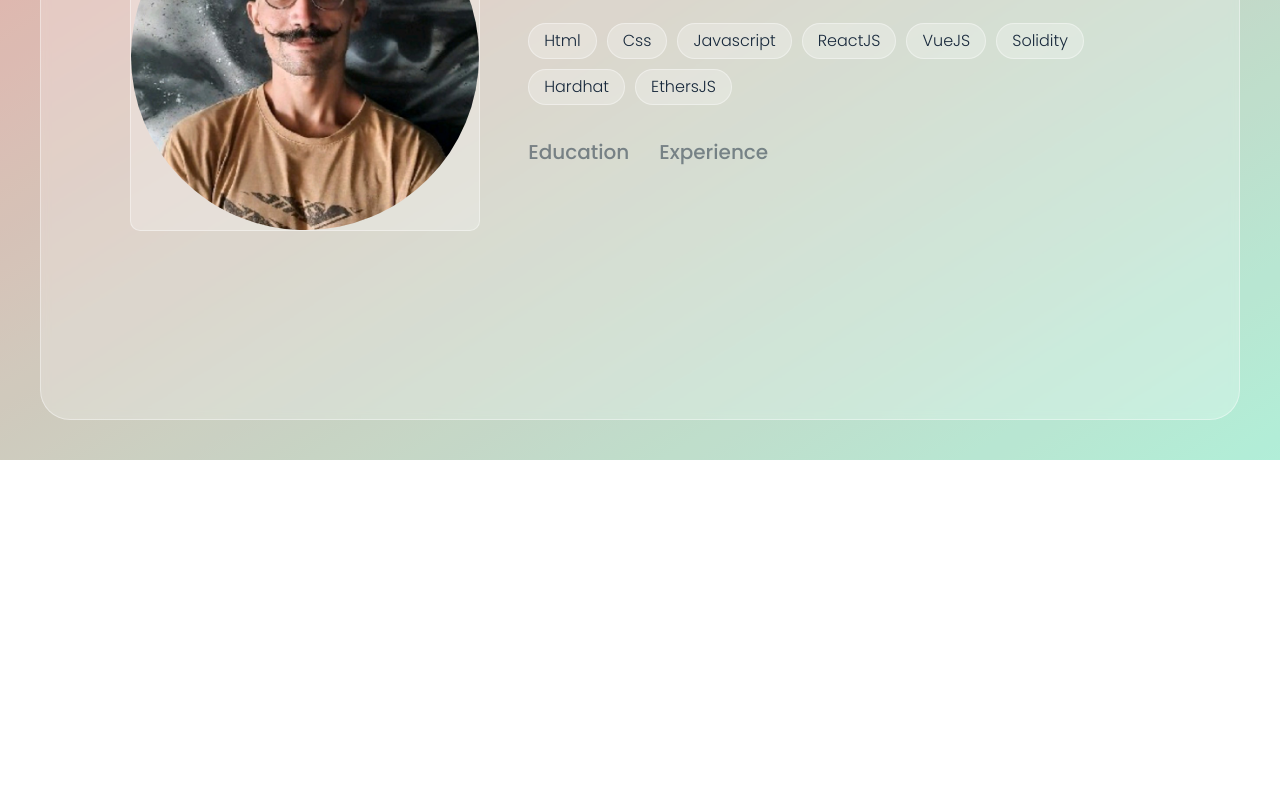
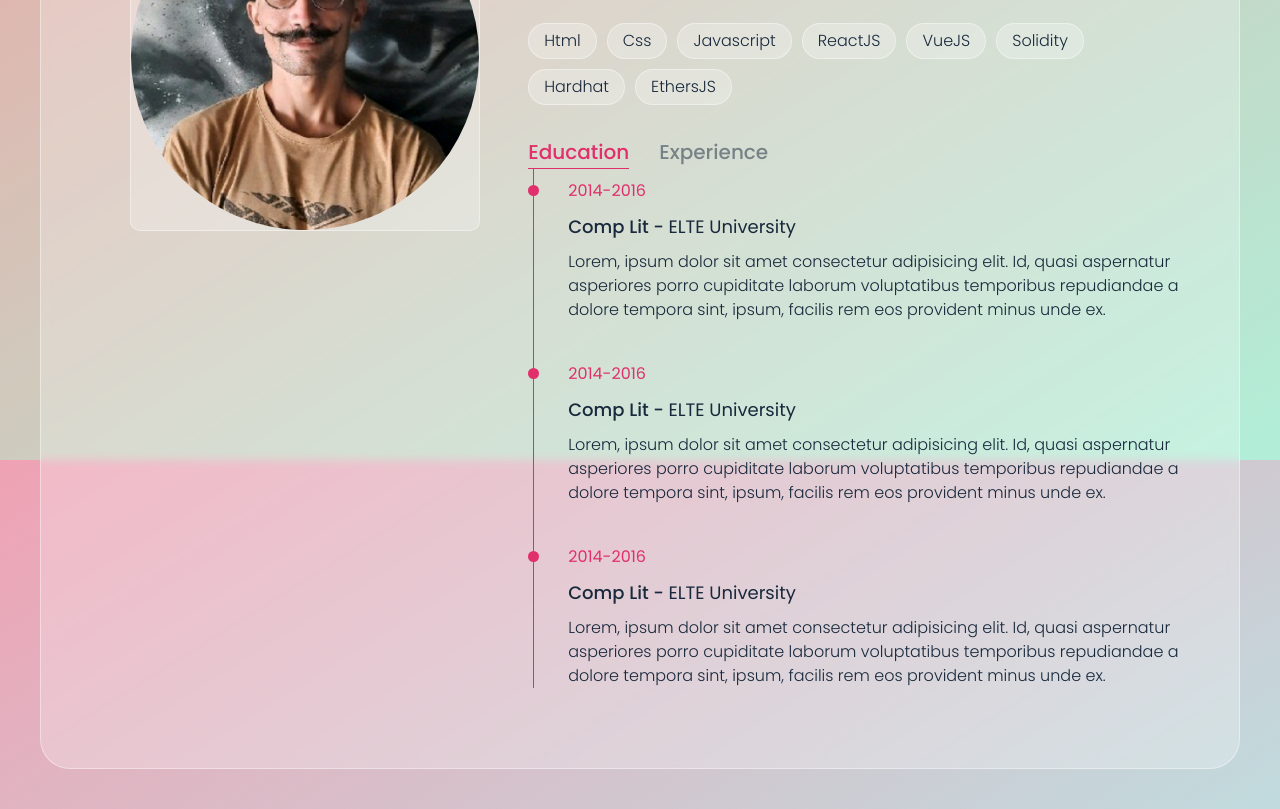
Before and after one commit to muratcan-yuksel/portfolio-glass-ex, a React (Create React App) app: page / in a window 1280 px wide. Shown: the part 340-1149 px from the top of the page. Before the commit the page ends 800 px from the top, so only its background shows below. Built offline with nearby package versions, Linux system fonts and the light colour scheme.

Commit message:
add timeline

```diff
--- a/src/components/about/About.js
+++ b/src/components/about/About.js
@@ -35,7 +35,6 @@ const About = () => {
               <div className="skill-item">hardhat</div>
               <div className="skill-item">ethersJS</div>
             </div>
-            {/* left at 31m22secs */}
             <div className="about-tabs">
               <button
                 type="button"
@@ -52,6 +51,49 @@ const About = () => {
                 experience
               </button>
             </div>
+            {/* education start */}
+            <div className="tab-content" id="education">
+              <div className="timeline">
+                <div className="timeline-item">
+                  <span className="date">2014-2016</span>
+                  <h4>
+                    Comp Lit - <span>ELTE University</span>
+                  </h4>
+                  <p>
+                    Lorem, ipsum dolor sit amet consectetur adipisicing elit.
+                    Id, quasi aspernatur asperiores porro cupiditate laborum
+                    voluptatibus temporibus repudiandae a dolore tempora sint,
+                    ipsum, facilis rem eos provident minus unde ex.
+                  </p>
+                </div>{" "}
+                <div className="timeline-item">
+                  <span className="date">2014-2016</span>
+                  <h4>
+                    Comp Lit - <span>ELTE University</span>
+                  </h4>
+                  <p>
+                    Lorem, ipsum dolor sit amet consectetur adipisicing elit.
+                    Id, quasi aspernatur asperiores porro cupiditate laborum
+                    voluptatibus temporibus repudiandae a dolore tempora sint,
+                    ipsum, facilis rem eos provident minus unde ex.
+                  </p>
+                </div>{" "}
+                <div className="timeline-item">
+                  <span className="date">2014-2016</span>
+                  <h4>
+                    Comp Lit - <span>ELTE University</span>
+                  </h4>
+                  <p>
+                    Lorem, ipsum dolor sit amet consectetur adipisicing elit.
+                    Id, quasi aspernatur asperiores porro cupiditate laborum
+                    voluptatibus temporibus repudiandae a dolore tempora sint,
+                    ipsum, facilis rem eos provident minus unde ex.
+                  </p>
+                </div>
+              </div>
+            </div>
+
+            {/* education end */}
           </div>
         </div>
       </div>
--- a/src/components/about/about.css
+++ b/src/components/about/about.css
@@ -93,3 +93,60 @@
 .about-tabs .tab-item:hover::before {
   width: 100%;
 }
+.about-tabs .tab-item.active::before {
+  width: 100%;
+  background-color: var(--main-color);
+}
+.about-tabs .tab-item.active {
+  color: var(--main-color);
+  opacity: 1;
+  cursor: auto;
+}
+.about-text .timeline {
+  position: relative;
+}
+.about-text .timeline::before {
+  content: "";
+  position: absolute;
+  height: 100%;
+  width: 1px;
+  top: 0;
+  left: 5px;
+  background-color: var(--main-color);
+}
+.about-text .tab-content {
+  padding: 30px o;
+}
+.about-text .timeline-item {
+  margin-bottom: 30px;
+  position: relative;
+  padding: 10px 0 0 40px;
+}
+.about-text .timeline-item:before {
+  content: "";
+  position: absolute;
+  top: 16px;
+  left: 0;
+  width: 11px;
+  height: 11px;
+  background-color: var(--main-color);
+  border-radius: 50%;
+}
+.about-text .timeline-item:last-child {
+  margin-bottom: 0;
+}
+.about-text .timeline-item .date {
+  display: block;
+  color: var(--main-color);
+  font-weight: 400;
+  margin: 0 0 10px;
+}
+.about-text .timeline-item h4 {
+  font-size: 18px;
+  text-transform: capitalize;
+  margin: 0 0 10px;
+}
+
+.about-text .timeline-item h4 span {
+  font-weight: 400;
+}
```
